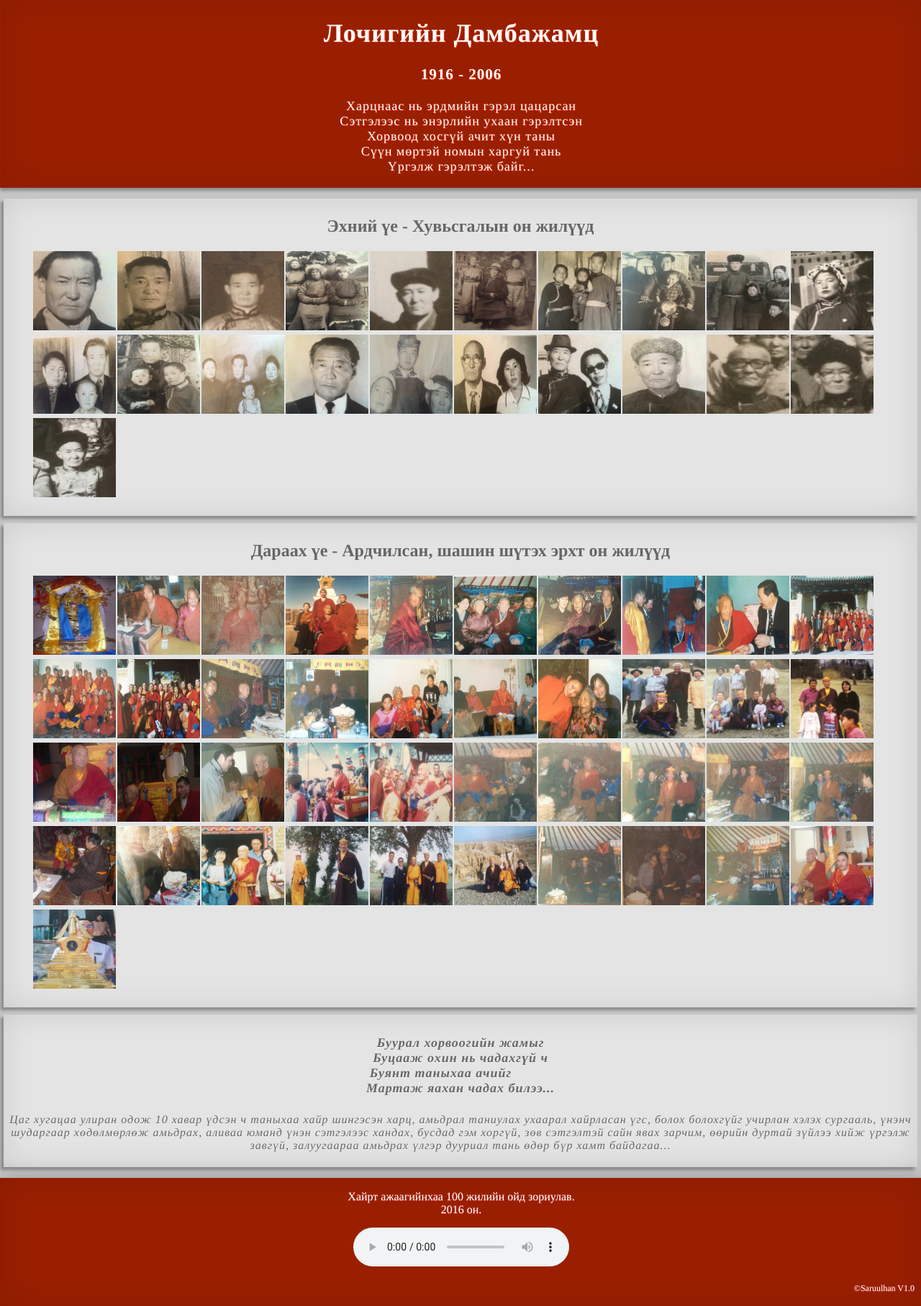
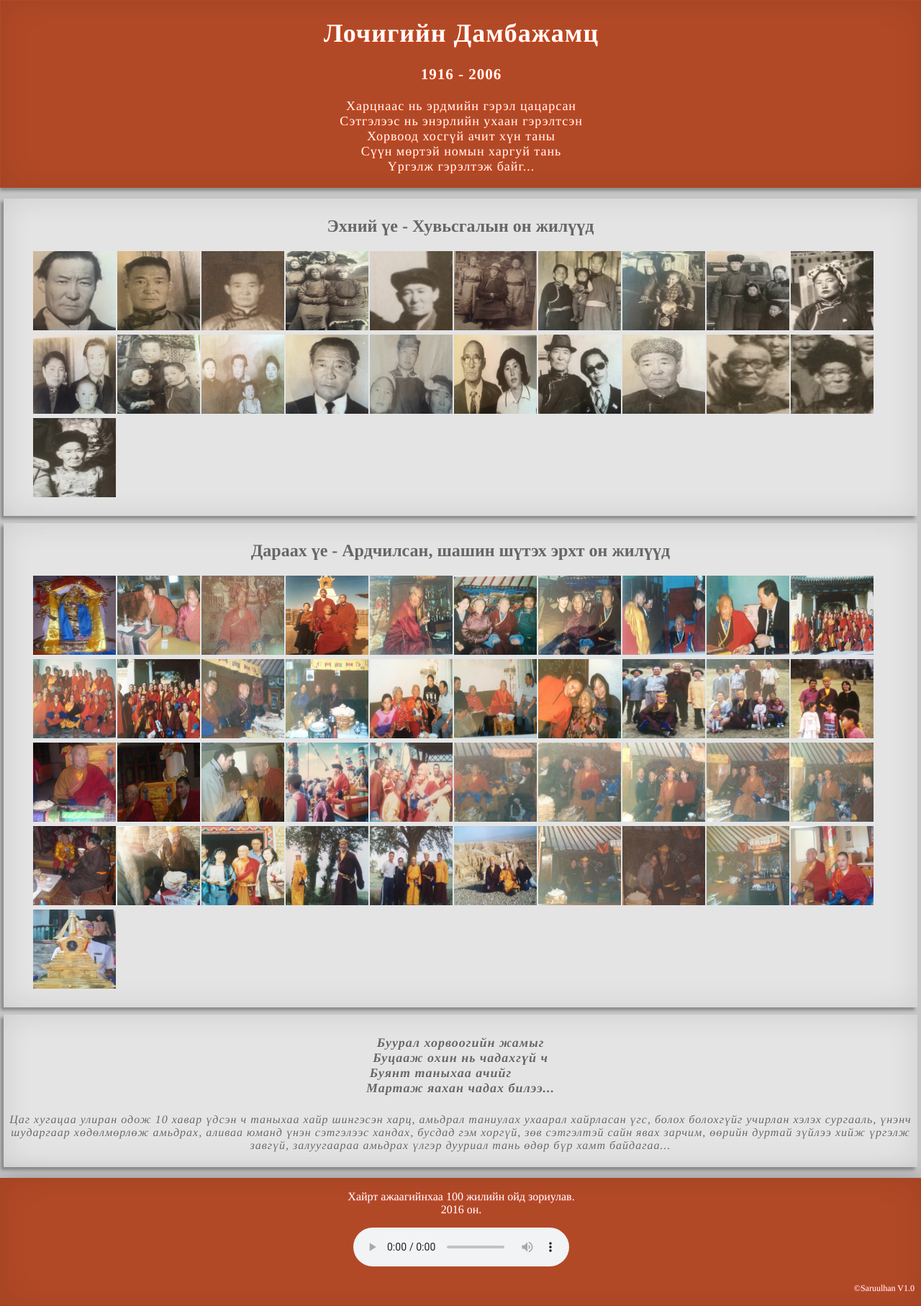
Before and after one commit to enkhsaruul/ajaa, a PHP site: page / in a window 1280 px wide. Shown: the whole page at 72% size. Run offline with PHP 8.4, Linux system fonts and the light colour scheme; some libraries are stand-ins or nearby versions.

Commit message:
orange color change

```diff
--- a/asset/css/orange.css
+++ b/asset/css/orange.css
@@ -15,8 +15,8 @@ header{
 }
 
 header, footer{
-    background:rgb(153, 31, 0); /*rgb(255, 153, 51);*/
-    border-color:rgb(153, 31, 0); /*rgb(255, 153, 51);*/
+    background:#b24926; /*rgb(153, 31, 0); /*rgb(255, 153, 51);*/
+    border-color:#b24926; /*rgb(153, 31, 0); /*rgb(255, 153, 51);*/
     color:#fff;
     text-align: center;
 }
```
